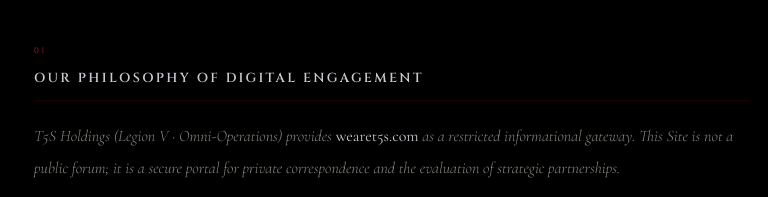
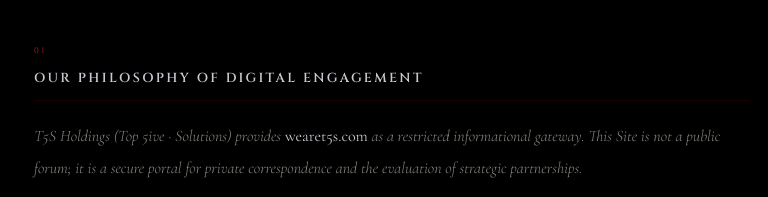
Before and after one commit to t5sholdings00-source/TOS, a plain HTML site: page index.html in a window 1280 px wide. Shown: the part 847-1044 px from the top of the page, 248-1016 px from the left. Drawn offline with nearby package versions, Linux system fonts and the light colour scheme.

Commit message:
Update index.html

```diff
--- a/index.html
+++ b/index.html
@@ -412,7 +412,7 @@
       <span class="section-num">01</span>
       <p class="section-title">Our Philosophy of Digital Engagement</p>
       <div class="section-body">
-        <p>T5S Holdings (Legion V · Omni-Operations) provides <strong>wearet5s.com</strong> as a restricted informational gateway. This Site is not a public forum; it is a secure portal for private correspondence and the evaluation of strategic partnerships.</p>
+        <p>T5S Holdings (Top 5ive · Solutions) provides <strong>wearet5s.com</strong> as a restricted informational gateway. This Site is not a public forum; it is a secure portal for private correspondence and the evaluation of strategic partnerships.</p>
         <p>By accessing this Site, you agree that you are entering into a professional relationship governed by these terms. If you do not agree, your sole and exclusive remedy is to immediately discontinue use.</p>
       </div>
     </div>
```
